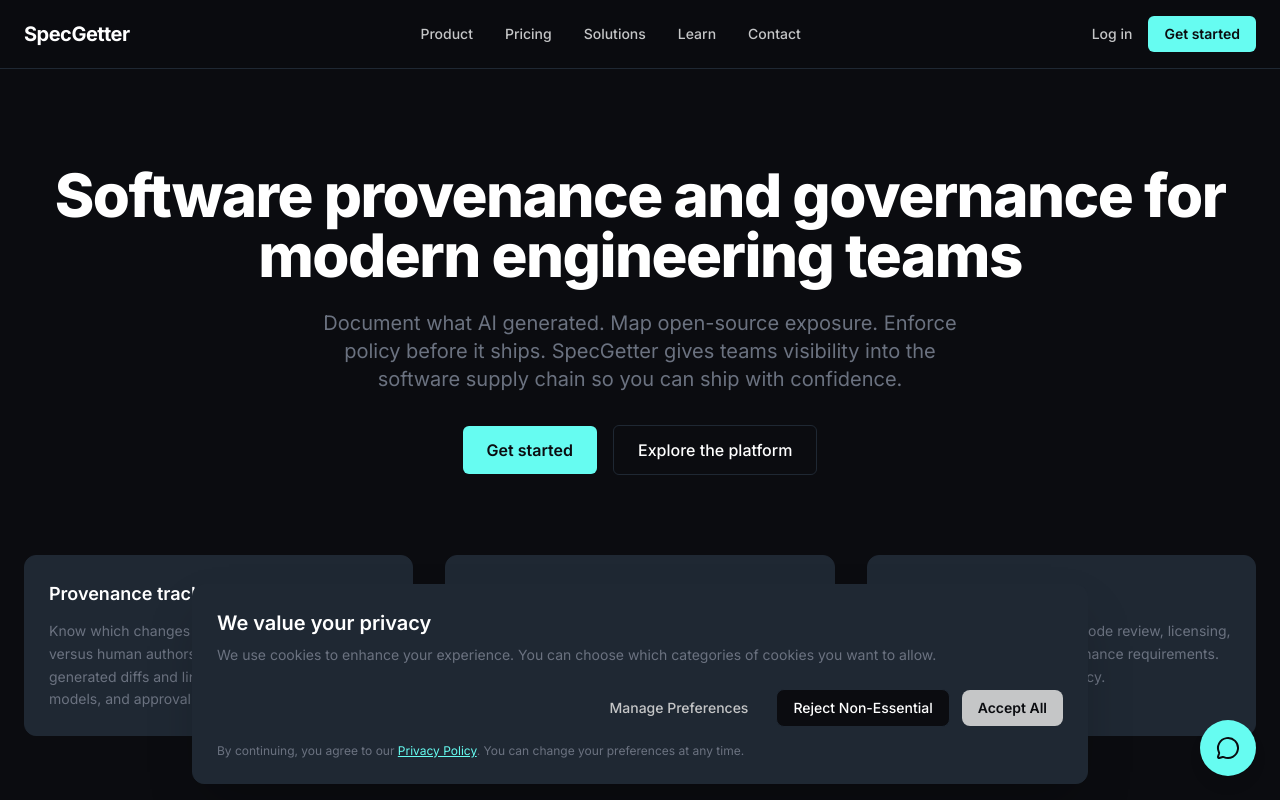
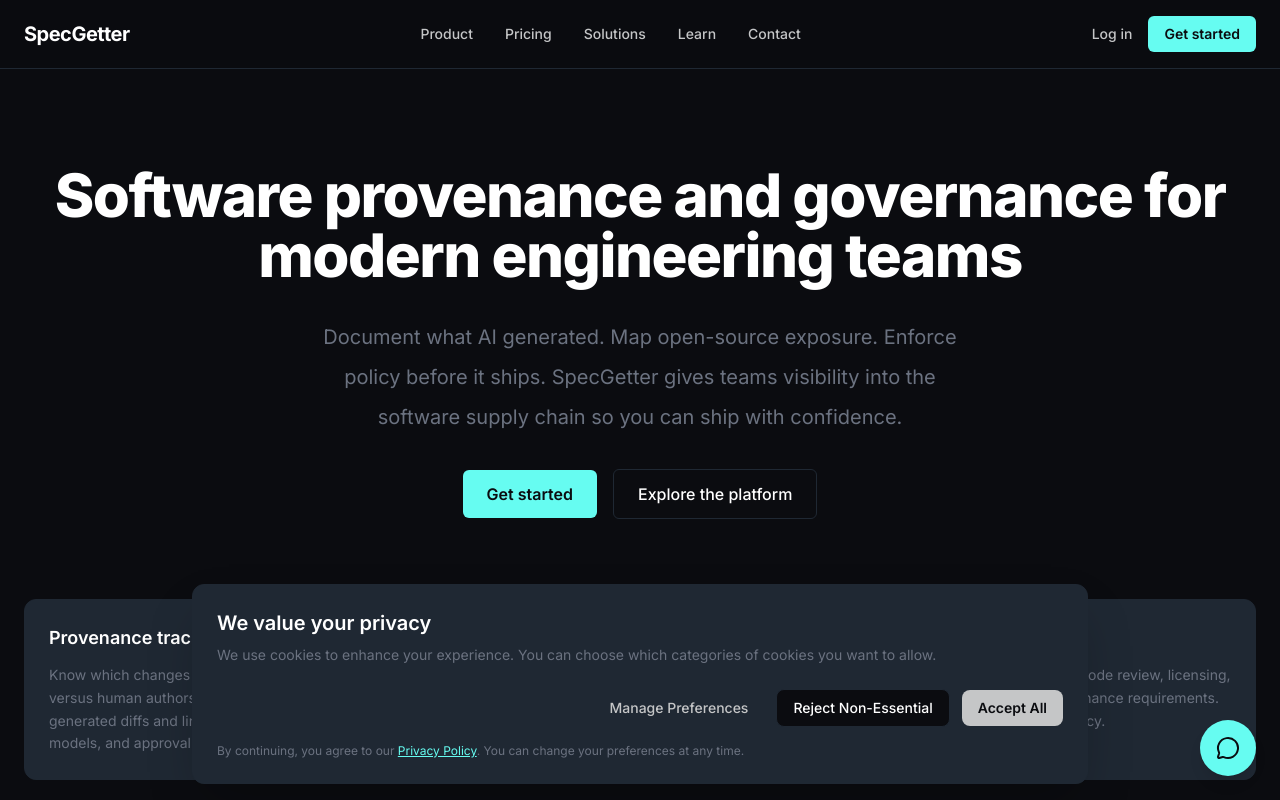
Before and after one commit to cousined1/specforge-web, a Next.js app: page / in a window 1280 px wide. Shown: the top 800 px of the page. Built offline with nearby package versions, Linux system fonts and the light colour scheme.

Commit message:
style: improve hero section text spacing

```diff
--- a/src/app/page.tsx
+++ b/src/app/page.tsx
@@ -16,7 +16,7 @@
         <h1 className="text-4xl font-extrabold tracking-tight text-white md:text-6xl">
           Software provenance and governance for modern engineering teams
         </h1>
-        <p className="mx-auto mt-6 max-w-2xl text-lg leading-relaxed text-muted md:text-xl">
+        <p className="mx-auto mt-8 max-w-2xl text-lg leading-loose text-muted md:text-xl md:leading-loose">
           Document what AI generated. Map open-source exposure. Enforce policy before it ships. SpecGetter gives teams visibility into the software supply chain so you can ship with confidence.
         </p>
         <div className="mt-8 flex flex-col items-center justify-center gap-4 sm:flex-row">
```
